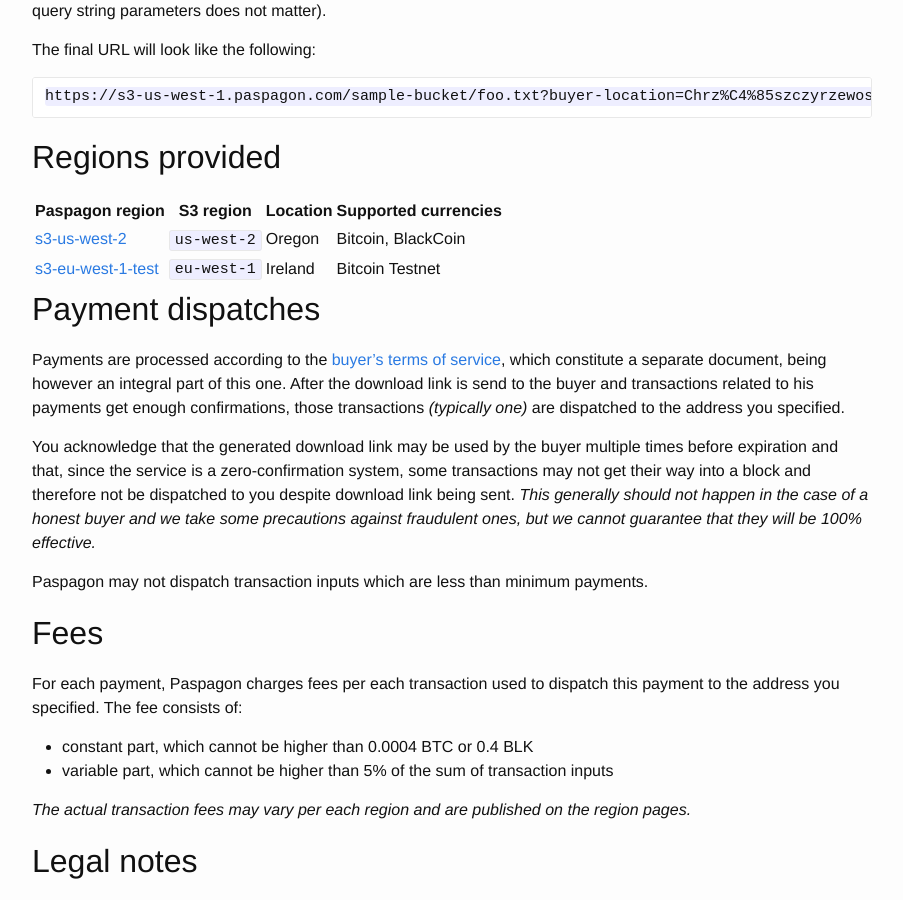
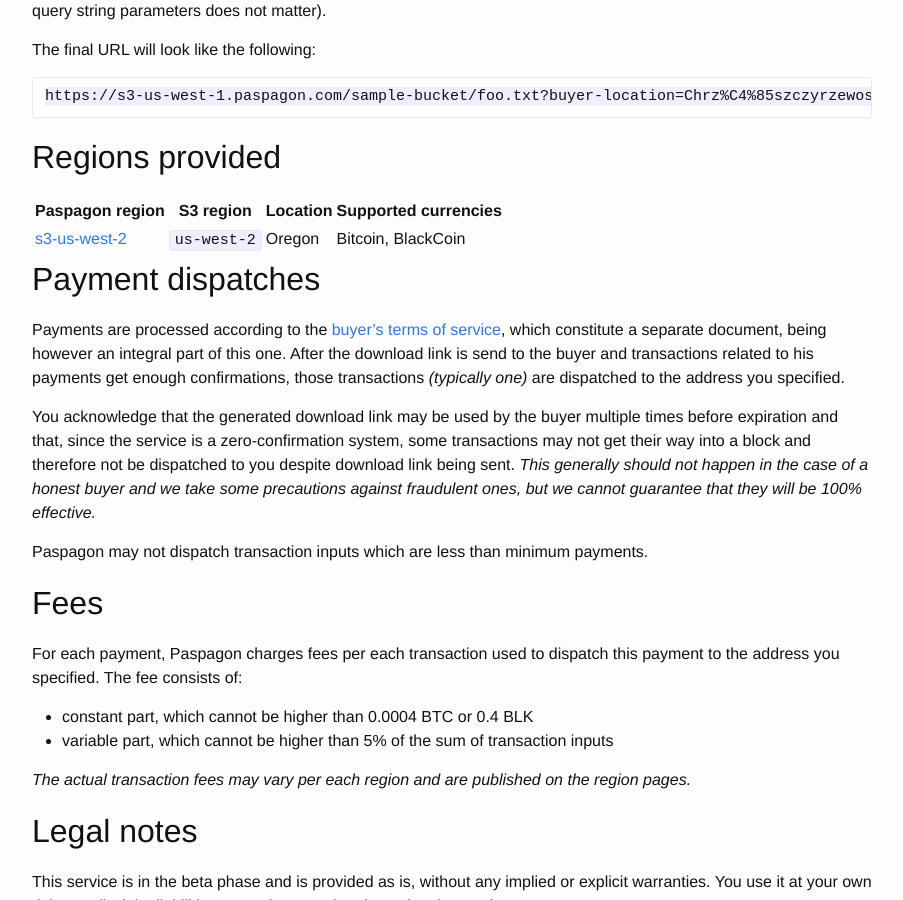
Before and after one commit to Paspagon/paspagon.github.io, a Jekyll site: the page built from terms-seller.md, in a window 1280 px wide and 900 px high, scrolled down 4521 px. Shown: the whole window, without its empty margins (188-1091 px from the left). Built offline with Jekyll 4.4.1, drawn with Linux system fonts in a browser that asks for light colours.

Commit message:
Remove the s3-eu-west-1-test region

```diff
--- a/terms-seller.md
+++ b/terms-seller.md
@@ -192,7 +192,6 @@ https://s3-us-west-1.paspagon.com/sample-bucket/foo.txt?buyer-location=Chrz%C4%8
 Paspagon region | S3 region | Location | Supported currencies
 --------------- | --------- | -------- | --------------------
 [s3-us-west-2](https://s3-us-west-2.paspagon.com) |  `us-west-2` | Oregon | Bitcoin, BlackCoin
-[s3-eu-west-1-test](https://s3-eu-west-1-test.paspagon.com) |  `eu-west-1` | Ireland | Bitcoin Testnet
 
 ## Payment dispatches
 
```
